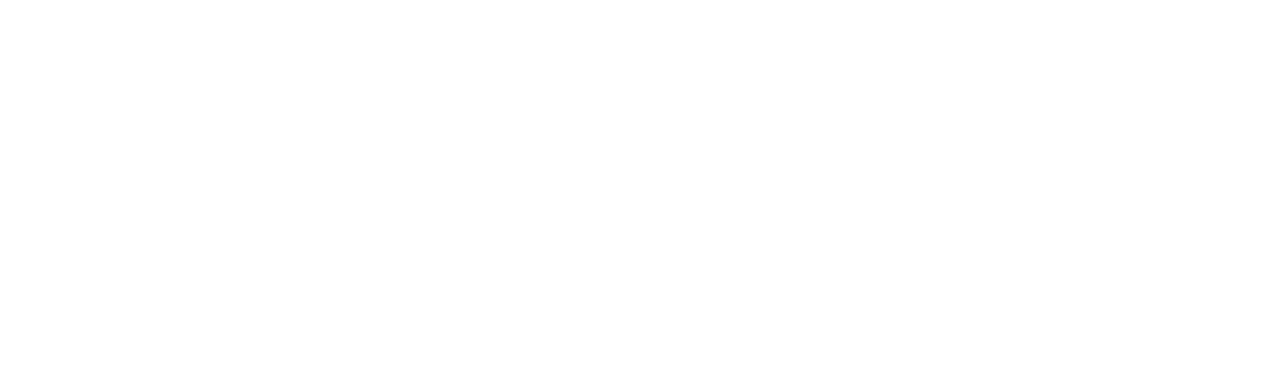
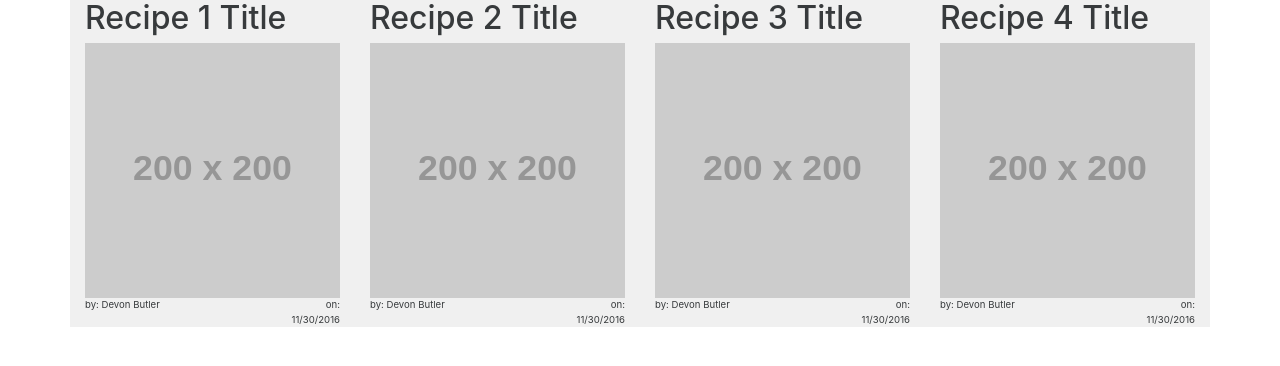
Before and after one commit to kulanah/FoodBlog, a plain HTML site: page index.html in a window 1280 px wide. Drawn offline with nearby package versions, Linux system fonts and the light colour scheme; placeholder pictures from the web are drawn by us.

Commit message:
Basic multi column approach, with icons.

```diff
--- /dev/null
+++ b/css/style.css
@@ -0,0 +1,16 @@
+#by-line {
+    font-size: 0.6em;
+    text-align: left;
+}
+
+#on-line {
+    font-size: 0.6em;
+    text-align: right;
+}
+#img-box {
+    width: 100%;
+}
+#box {
+    background-color: rgba(230, 230, 230, .6);
+    fill-opacity: 60;
+}
--- a/index.html
+++ b/index.html
@@ -2,9 +2,78 @@
 <html lang="en">
 <head>
     <meta charset="UTF-8">
-    <title>Title</title>
+    <meta http-equiv="X-UA-Compatible" content="IE=Edge">
+    <meta name="viewport" content="width=device-width, initial-scale=1">
+    <meta http-equiv="Content-Type" content="text/html; charset=windows-1252">
+    <link rel="stylesheet" href="css/bootstrap.min.css">
+    <script type="text/javascript" src="js/jquery-3.1.1.min.js"></script>
+    <script type="text/javascript" src="js/bootstrap.min.js"></script>
+    <link rel="stylesheet" href="css/style.css">
+    <title>Food Blog</title>
 </head>
 <body>
+<div class="container" id="box">
+    <div class="row">
+        <div class="col-md-3">
+            <h2>Recipe 1 Title</h2>
+            <img id="img-box" src="http://placehold.it/200x200">
+            <div class="row">
+                <div class="col-md-5" id="by-line">
+                    by: Devon Butler
+                </div>
+                <div class="col-md-3">
+                </div>
+                <div class="col-md-4" id="on-line">
+                    on: 11/30/2016
+                </div>
+            </div>
+        </div>
+        <div class="col-md-3">
+            <h2>Recipe 2 Title</h2>
+            <img id="img-box" src="http://placehold.it/200x200">
+            <div class="row">
+                <div class="col-md-5" id="by-line">
+                    by: Devon Butler
+                </div>
+                <div class="col-md-3">
+                </div>
+                <div class="col-md-4" id="on-line">
+                    on: 11/30/2016
+                </div>
+            </div>
+        </div>
+        <div class="col-md-3">
+            <h2>Recipe 3 Title</h2>
+            <img id="img-box" src="http://placehold.it/200x200">
+            <div class="row">
+                <div class="col-md-5" id="by-line">
+                    by: Devon Butler
+                </div>
+                <div class="col-md-3">
+                </div>
+                <div class="col-md-4" id="on-line">
+                    on: 11/30/2016
+                </div>
+            </div>
+        </div>
+        <div class="col-md-3">
+            <h2>Recipe 4 Title</h2>
+            <img id="img-box" src="http://placehold.it/200x200">
+            <div class="row">
+                <div class="col-md-5" id="by-line">
+                    by: Devon Butler
+                </div>
+                <div class="col-md-3">
+                </div>
+                <div class="col-md-4" id="on-line">
+                    on: 11/30/2016
+                </div>
+            </div>
+        </div>
+    </div>
+
+    </div>
+</div>
 
 </body>
 </html>
```
